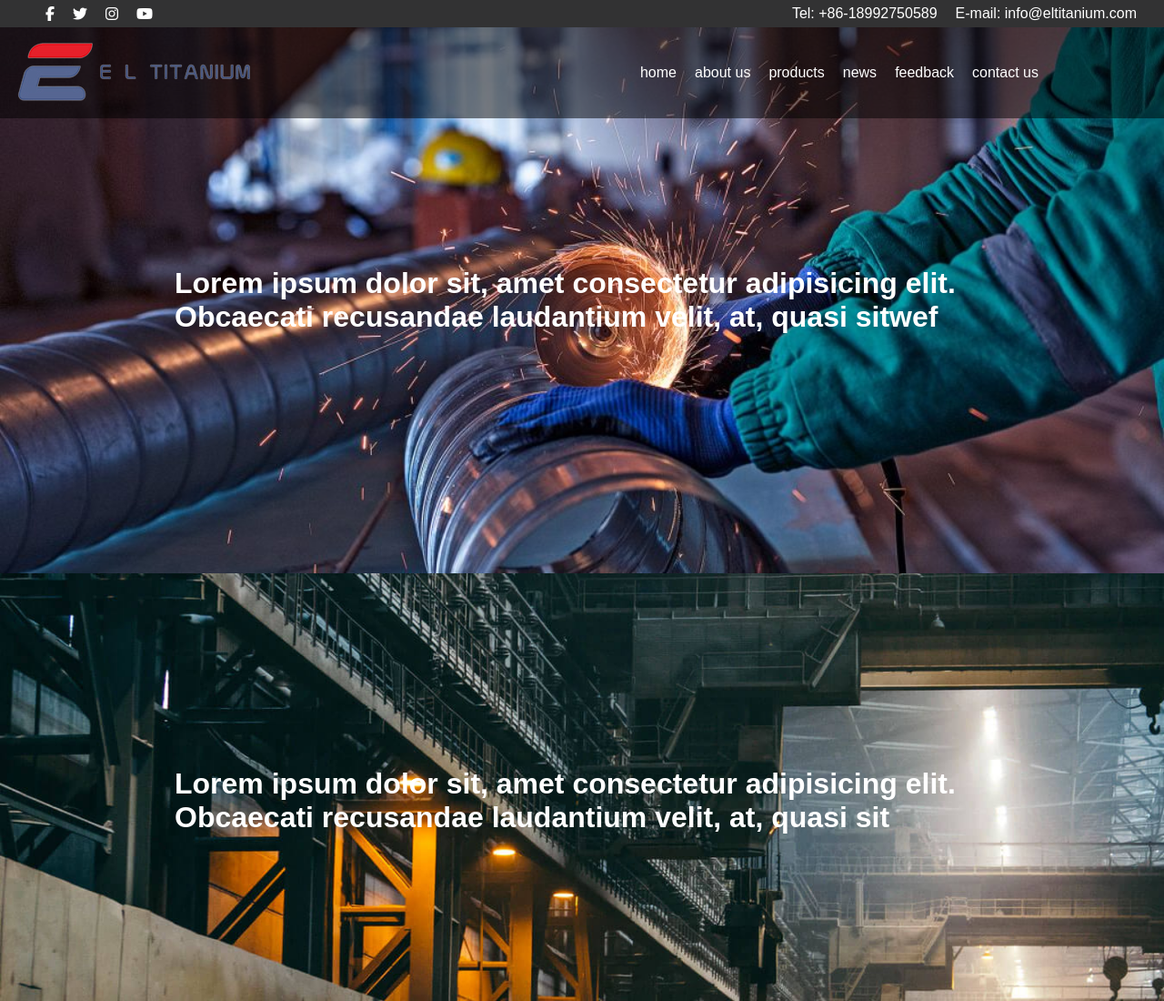
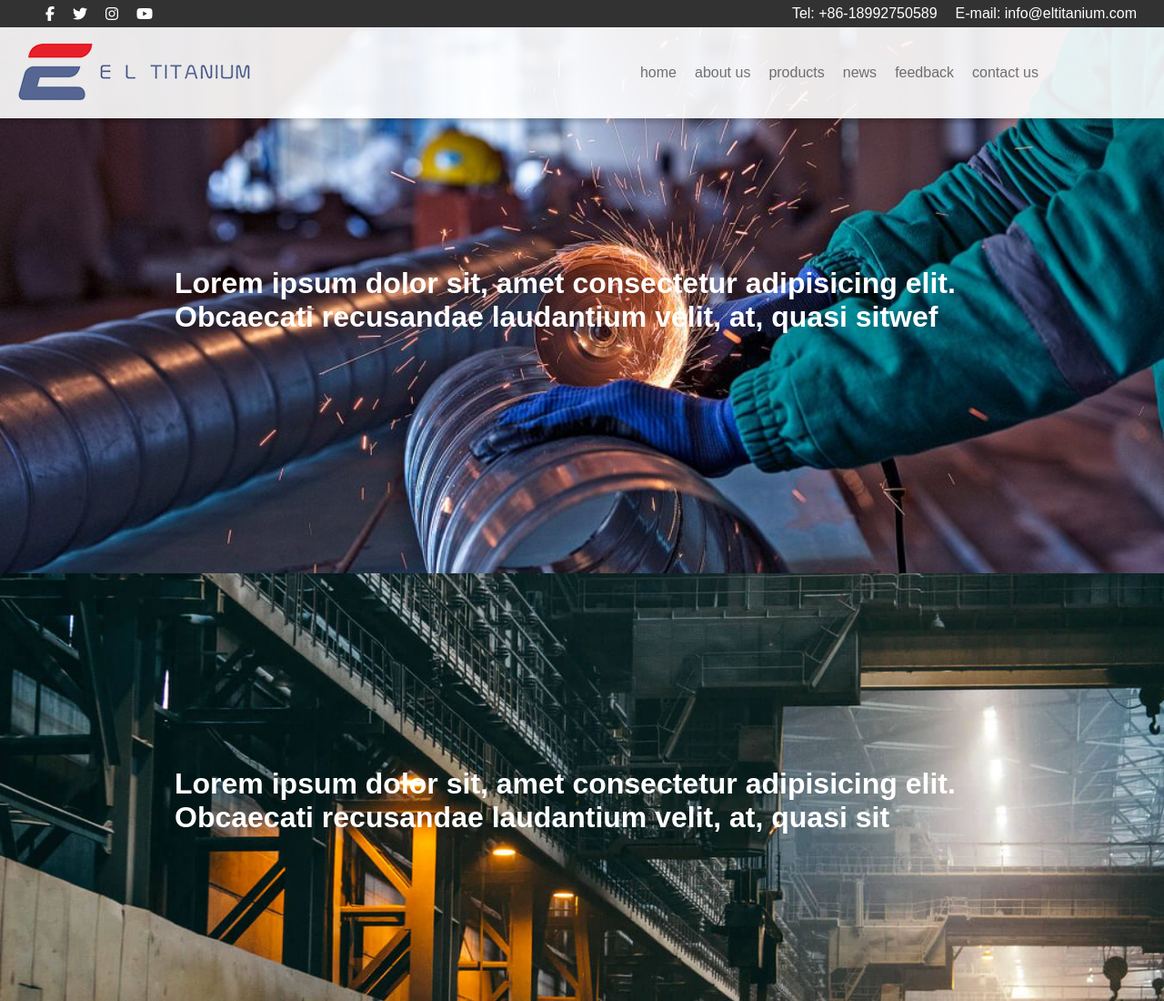
Before and after one commit to ZihanZhou21/Corporate-Website, a plain HTML site: page docs/index.html in a window 1280 px wide. Shown: the top 1100 px of the page at 91% size. Drawn offline with Linux system fonts and the light colour scheme.

Commit message:
add navbar shadow

```diff
--- a/docs/index.css
+++ b/docs/index.css
@@ -38,28 +38,28 @@ body {
   position: sticky;
   top: 0px;
   width: 100%;
-  /* width: 1000px; */
-  /* margin: auto; */
   z-index: 2;
 }
 .navbar {
+  box-shadow: 0 4px 5px rgba(0, 0, 0, 0.175);
   height: 100px;
   width: 100%;
-
+  background-color: rgba(255, 255, 255, 0.903);
   display: flex;
   justify-content: space-between;
   align-items: center;
   /* position: fixed; */
 }
-.navbg {
+/* .navbg {
   position: absolute;
   top: 0;
   left: 0;
   width: 100%;
   height: 100%;
-  background-color: rgba(0, 0, 0, 0.5); /* 透明的黑色背景 */
-  z-index: 1; /* 要在置顶元素上面 */
-}
+  background-color: rgba(255, 255, 255, 0.82); /* 透明的黑色背景 */
+/* z-index: 1; 要在置顶元素上面 */
+/* } */
+
 .logo {
   display: flex;
   align-items: center;
@@ -75,6 +75,7 @@ ul {
 .items {
   color: #fff;
   margin: 10px;
+  color: #323233ac;
 }
 .imgs {
   /* display: flex; */
--- a/docs/index.html
+++ b/docs/index.html
@@ -6,8 +6,7 @@
   <meta http-equiv="X-UA-Compatible" content="IE=edge">
   <meta name="viewport" content="width=device-width, initial-scale=1.0">
   <title>Document</title>
-  <!-- <link rel="stylesheet" href="https://fonts.googleapis.com/css?family=Bebas Neue"> -->
-  <!-- <link rel="stylesheet" href="https://fonts.googleapis.com/css?family=Bebas Neue"> -->
+  <link rel="stylesheet" href="https://fonts.googleapis.com/css?family=Roboto Slab">
   <link rel="stylesheet" href="index.css">
   <script src="https://kit.fontawesome.com/f6ce89cbdd.js" crossorigin="anonymous"></script>
 </head>
@@ -28,7 +27,6 @@
   </div>
   <div class="container">
     <div class="navbar">
-      <div class="navbg"></div>
       <div class="logo">
         <img src="/docs/logo.png" alt="">
         <img src="/docs/logo-brand.png" alt="">
```
